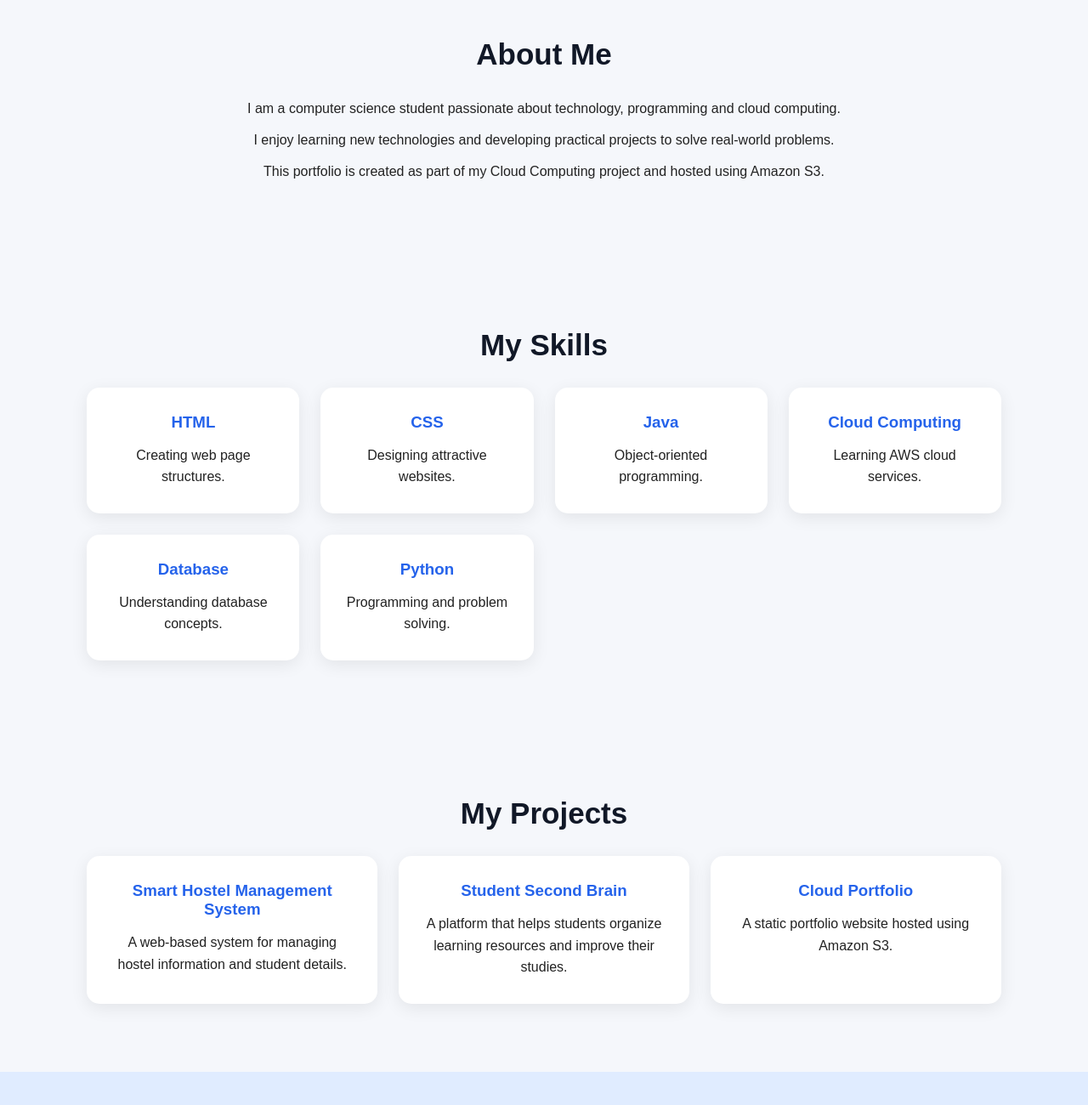
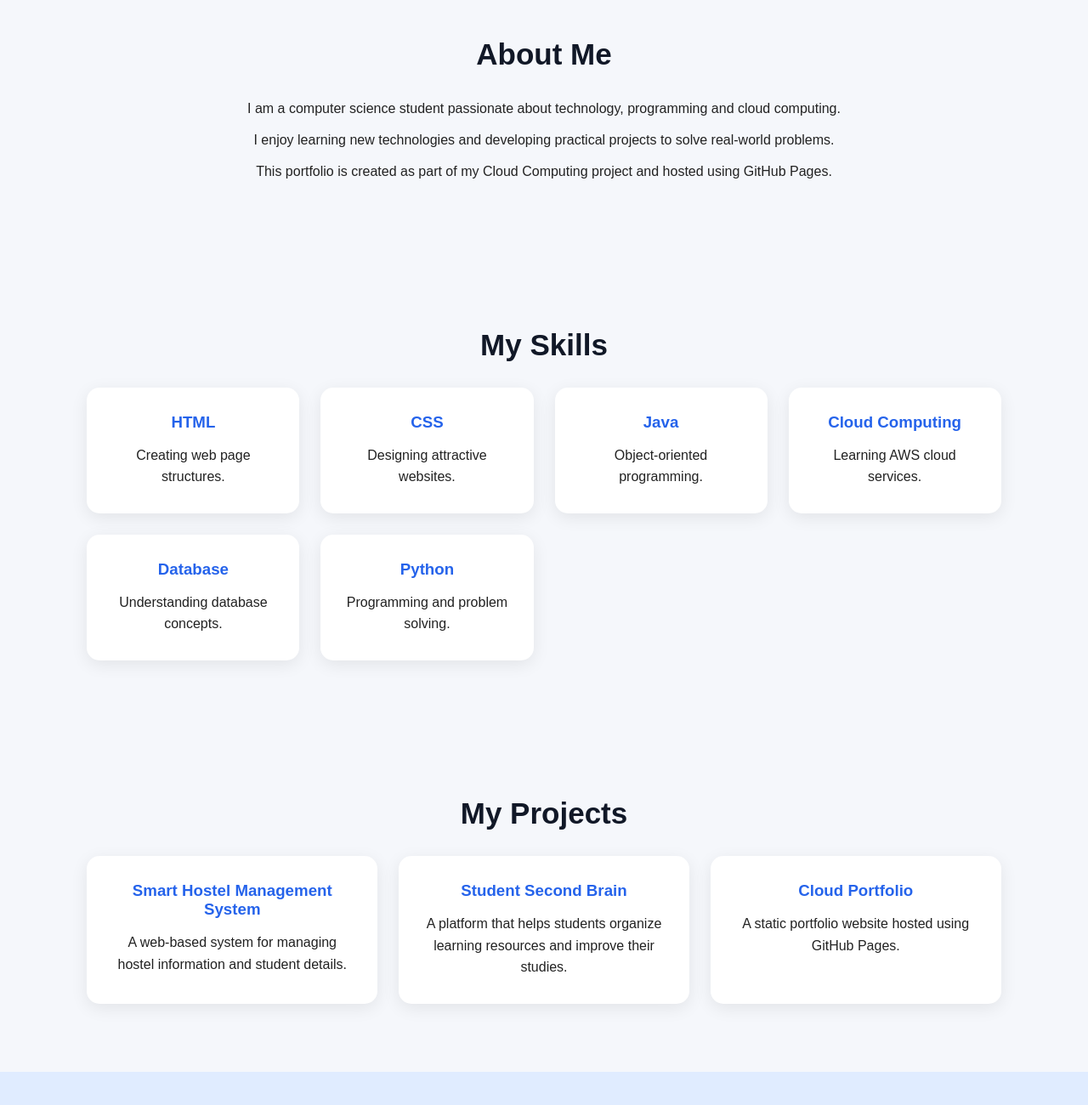
Before and after one commit to renukuntlashivani227-cmd/shivani-portfolio, a plain HTML site: page index.html in a window 1280 px wide. Shown: the part 827-2127 px from the top of the page at 85% size. Drawn offline with Linux system fonts and the light colour scheme.

Commit message:
Update hosting information

```diff
--- a/index.html
+++ b/index.html
@@ -72,7 +72,7 @@
         <p>
             This portfolio is created as part of my
             Cloud Computing project and hosted using
-            Amazon S3.
+            GitHub Pages.
         </p>
 
     </section>
@@ -157,7 +157,7 @@
 
                 <p>
                     A static portfolio website hosted
-                    using Amazon S3.
+                    using GitHub Pages.
                 </p>
 
             </div>
```
